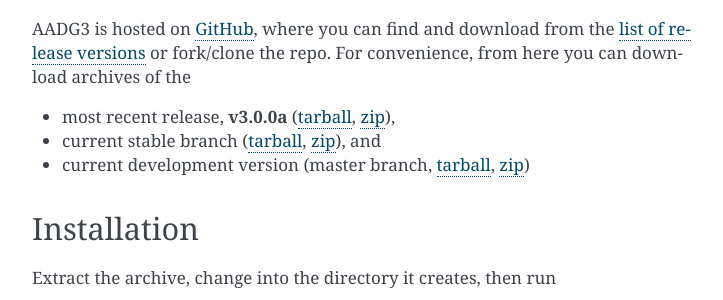
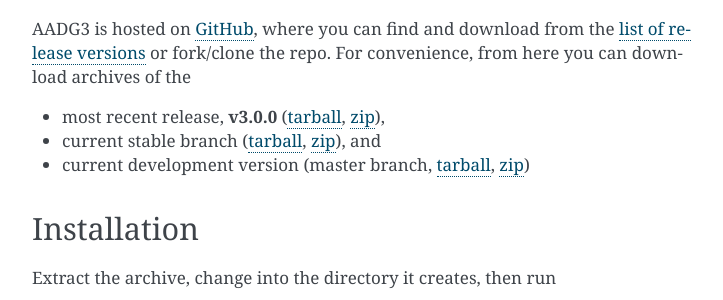
Before and after one commit to warrickball/AADG3, a Sphinx documentation site: the page built from docs/index.rst, in a window 1280 px wide and 900 px high, scrolled down 556 px. Shown: the part 155-455 px from the top of the window, without its empty margins (388-1111 px from the left). Built offline with Sphinx 7.4.7, drawn with Linux system fonts in a browser that asks for light colours.

Commit message:
Updated latest version number

```diff
--- a/docs/conf.py
+++ b/docs/conf.py
@@ -64,7 +64,7 @@
 # The short X.Y version.
 version = '3.0'
 # The full version, including alpha/beta/rc tags.
-release = '3.0.0a'
+release = '3.0.0'
 
 # The language for content autogenerated by Sphinx. Refer to documentation
 # for a list of supported languages.
--- a/docs/index.rst
+++ b/docs/index.rst
@@ -45,8 +45,8 @@
 `list of release versions <https://github.com/warrickball/AADG3/releases>`_ or fork/clone
 the repo.  For convenience, from here you can download archives of the
 
-* most recent release, **v3.0.0a** (`tarball <https://github.com/warrickball/AADG3/archive/v3.0.0a.tar.gz>`__,
-  `zip <https://github.com/warrickball/AADG3/archive/v3.0.0a.zip>`__),
+* most recent release, **v3.0.0** (`tarball <https://github.com/warrickball/AADG3/archive/v3.0.0.tar.gz>`__,
+  `zip <https://github.com/warrickball/AADG3/archive/v3.0.0.zip>`__),
 
 * current stable branch (`tarball <https://github.com/warrickball/AADG3/archive/stable.tar.gz>`__,
   `zip <https://github.com/warrickball/AADG3/archive/stable.zip>`__), and
```
